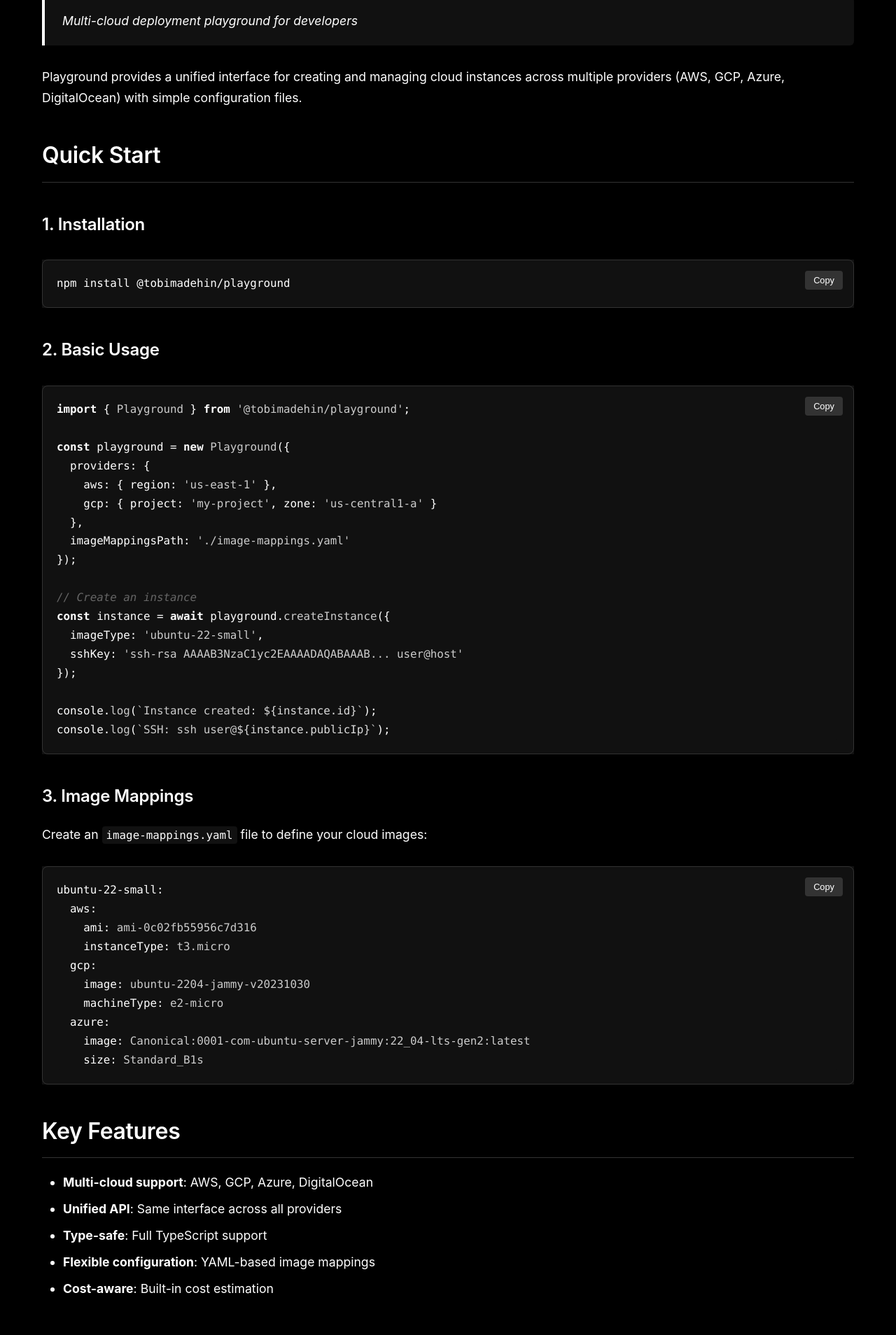
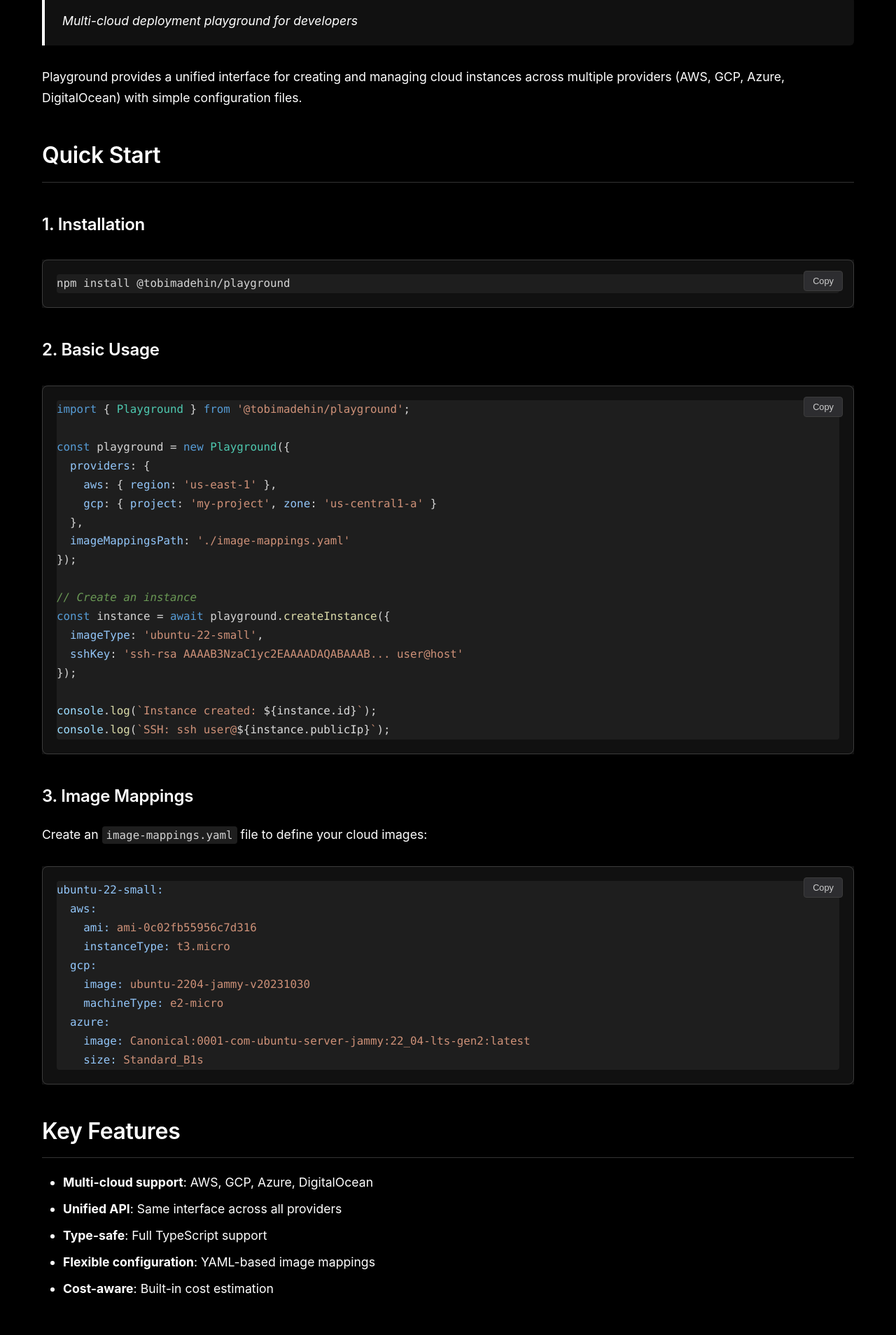
Before and after one commit to tobimadehin/playground, a Jekyll site: the page built from docs/index.md, in a window 1280 px wide. Shown: the part 526-2434 px from the top of the page at 70% size. Built offline with Jekyll 4.4.1, drawn with Linux system fonts in a browser that asks for light colours; some web fonts are replaced.

Commit message:
style(docs): Refactor documentation CSS to VS Code Dark+ theme

```diff
--- a/docs/assets/css/custom.css
+++ b/docs/assets/css/custom.css
@@ -156,10 +156,10 @@ a:hover {
     text-decoration-color: #ffffff !important;
 }
 
-/* Code blocks */
+/* Code blocks - VS Code Dark+ theme */
 pre {
-    background: #111111 !important;
-    border: 1px solid #333333 !important;
+    background: #1e1e1e !important;
+    border: 1px solid #3c3c3c !important;
     border-radius: 8px !important;
     padding: 20px !important;
     margin: 30px 0 !important;
@@ -168,11 +168,11 @@ pre {
 }
 
 code {
-    background: #111111 !important;
-    color: #ffffff !important;
+    background: #1e1e1e !important;
+    color: #d4d4d4 !important;
     padding: 3px 6px !important;
     border-radius: 4px !important;
-    font-family: 'SF Mono', Monaco, 'Cascadia Code', 'Roboto Mono', Consolas, 'Courier New', monospace !important;
+    font-family: 'Cascadia Code', 'SF Mono', Monaco, 'Roboto Mono', Consolas, 'Courier New', monospace !important;
     font-size: 0.9em !important;
 }
 
@@ -180,27 +180,29 @@ pre code {
     background: transparent !important;
     padding: 0 !important;
     display: block !important;
-    color: #ffffff !important;
+    color: #d4d4d4 !important;
 }
 
-/* Copy button */
+/* Copy button - VS Code style */
 .copy-button {
     position: absolute !important;
     top: 15px !important;
     right: 15px !important;
-    background: #333333 !important;
-    color: #ffffff !important;
-    border: none !important;
+    background: #2d2d30 !important;
+    color: #cccccc !important;
+    border: 1px solid #3c3c3c !important;
     padding: 6px 12px !important;
     border-radius: 4px !important;
     font-size: 0.8rem !important;
     font-weight: 500 !important;
     cursor: pointer !important;
-    transition: background 0.2s ease !important;
+    transition: all 0.2s ease !important;
 }
 
 .copy-button:hover {
-    background: #444444 !important;
+    background: #37373d !important;
+    color: #ffffff !important;
+    border-color: #464647 !important;
 }
 
 /* Blockquotes */
@@ -318,52 +320,134 @@ tr:hover {
     background: #111111 !important;
 }
 
-/* Syntax highlighting - high contrast monochrome */
+/* VS Code Dark+ theme syntax highlighting */
 .hljs {
-    background: #111111 !important;
-    color: #ffffff !important;
+    background: #1e1e1e !important;
+    color: #d4d4d4 !important;
 }
 
+/* Keywords (if, else, function, const, let, var, etc.) */
 .hljs-keyword,
 .hljs-selector-tag,
-.hljs-literal,
-.hljs-built_in,
-.hljs-type {
-    color: #ffffff !important;
-    font-weight: 600 !important;
+.hljs-literal {
+    color: #569cd6 !important;
 }
 
-.hljs-string,
-.hljs-title,
-.hljs-name {
-    color: #cccccc !important;
+/* Strings */
+.hljs-string {
+    color: #ce9178 !important;
 }
 
+/* Function names, class names, types */
+.hljs-title,
+.hljs-name,
+.hljs-type,
+.hljs-built_in {
+    color: #4ec9b0 !important;
+}
+
+/* Variables, parameters */
 .hljs-variable,
 .hljs-template-variable,
-.hljs-attr,
-.hljs-attribute,
-.hljs-property {
-    color: #ffffff !important;
+.hljs-params {
+    color: #9cdcfe !important;
 }
 
+/* Comments */
 .hljs-comment,
 .hljs-quote {
-    color: #666666 !important;
+    color: #6a9955 !important;
     font-style: italic !important;
 }
 
+/* Numbers */
 .hljs-number {
-    color: #ffffff !important;
-    font-weight: 500 !important;
+    color: #b5cea8 !important;
 }
 
+/* Function declarations */
 .hljs-function {
-    color: #ffffff !important;
+    color: #dcdcaa !important;
 }
 
+/* HTML/XML attributes */
+.hljs-attr,
+.hljs-attribute {
+    color: #92c5f8 !important;
+}
+
+/* HTML/XML tags */
 .hljs-tag {
-    color: #cccccc !important;
+    color: #569cd6 !important;
+}
+
+/* Object properties */
+.hljs-property {
+    color: #9cdcfe !important;
+}
+
+/* Operators */
+.hljs-operator {
+    color: #d4d4d4 !important;
+}
+
+/* Punctuation */
+.hljs-punctuation {
+    color: #d4d4d4 !important;
+}
+
+/* Class names */
+.hljs-class .hljs-title {
+    color: #4ec9b0 !important;
+}
+
+/* Method calls */
+.hljs-title.function_ {
+    color: #dcdcaa !important;
+}
+
+/* Constants */
+.hljs-constant {
+    color: #4fc1ff !important;
+}
+
+/* Regular expressions */
+.hljs-regexp {
+    color: #d16969 !important;
+}
+
+/* Escape sequences */
+.hljs-escape {
+    color: #d7ba7d !important;
+}
+
+/* Meta information */
+.hljs-meta {
+    color: #569cd6 !important;
+}
+
+/* Doctags */
+.hljs-doctag {
+    color: #569cd6 !important;
+}
+
+/* Template literals */
+.hljs-template-tag {
+    color: #ce9178 !important;
+}
+
+/* YAML/JSON keys */
+.hljs-key {
+    color: #9cdcfe !important;
+}
+
+/* Bash/shell specific */
+.hljs-built_in {
+    color: #4ec9b0 !important;
+}
+
+.hljs-symbol {
+    color: #b5cea8 !important;
 }
 
 * {
```
Also changed, not shown: README.md.
